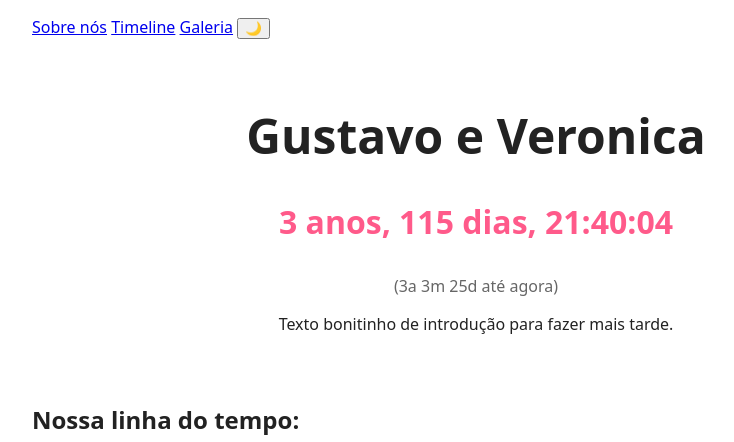
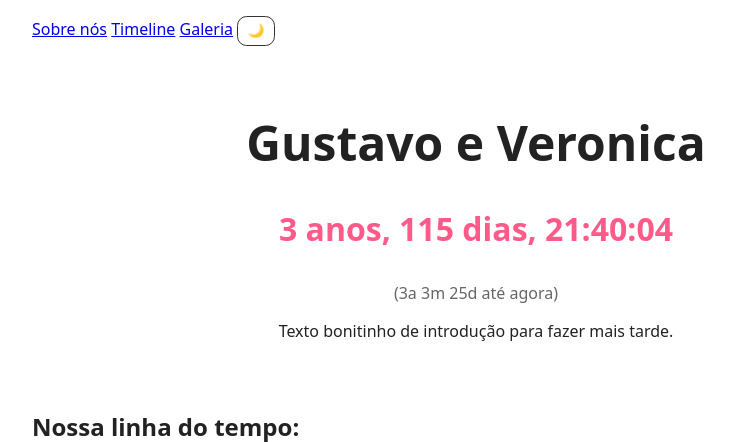
Before and after one commit to SrGonGit/VOG, a Flask app: page / in a window 1280 px wide. Shown: the top 442 px of the page, without its empty margins (164-898 px from the left). Run offline with Flask 3, Linux system fonts and the light colour scheme.

Commit message:
Update styles.css

```diff
--- a/static/css/styles.css
+++ b/static/css/styles.css
@@ -109,3 +109,13 @@ body {
   border-radius:.5rem;
   font-weight:700;
 }
+
+.btn-ghost {
+  border: 1px solid var(--border);
+  background: transparent;
+  color: var(--fg);
+  padding: .4rem .6rem;
+  border-radius: .6rem;
+  cursor: pointer;
+}
+.btn-ghost:hover { background: var(--hover-bg); }
```
